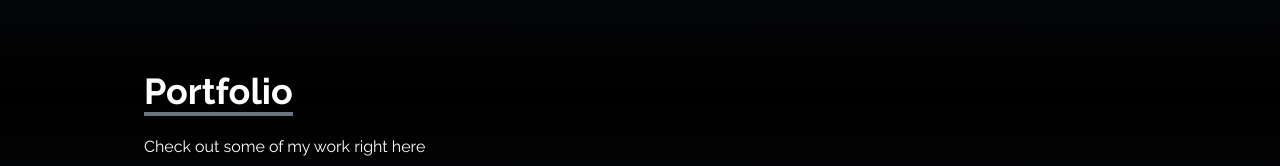
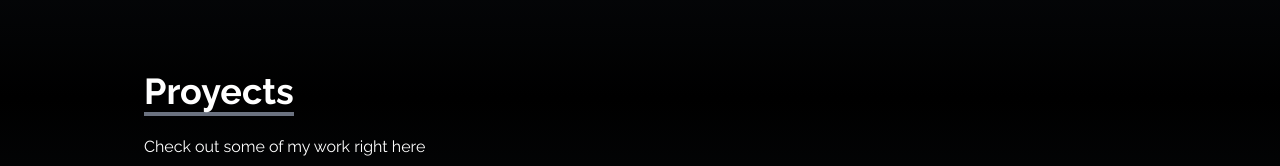
Before and after one commit to Jhoseb29/Jose-Moya, a React (Create React App) app: page / in a window 1280 px wide. Shown: the part 1502-1668 px from the top of the page. Built offline with nearby package versions, Linux system fonts and the light colour scheme.

Commit message:
pequenios detalles

```diff
--- a/src/components/Home.jsx
+++ b/src/components/Home.jsx
@@ -2,7 +2,6 @@ import React from "react";
 import { MdOutlineKeyboardArrowRight } from "react-icons/md";
 import { Link } from "react-scroll";
 import { useState, useEffect } from "react";
-import TrackVisibility from "react-on-screen";
 import 'animate.css'
 import IMG from "../assets/profile.jpeg";
 const Home = () => {
@@ -11,7 +10,7 @@ const Home = () => {
   const [text, setText] = useState('');
   const [delta, setDelta] = useState(50);
   const [index, setIndex] = useState();
-  const toRotate = [ "Web Developer", "Developer Front-end", "Developer Back-end" ];
+  const toRotate = [ "Web Developer", "Front-end Developer", "Back-end Developer" ];
   const period = 1000;
 
   const tick = () => {
--- a/src/components/Portfolio.jsx
+++ b/src/components/Portfolio.jsx
@@ -60,7 +60,7 @@ const Portfolio = () => {
       <div className="max-w-screen-lg p-4 mx-auto flex flex-col justify-center w-full h-full">
         <div className="pb-8">
           <p className="text-4xl font-bold inline border-b-4 border-gray-500">
-            Portfolio
+            Proyects
           </p>
           <p className="py-6">Check out some of my work right here</p>
         </div>
```
